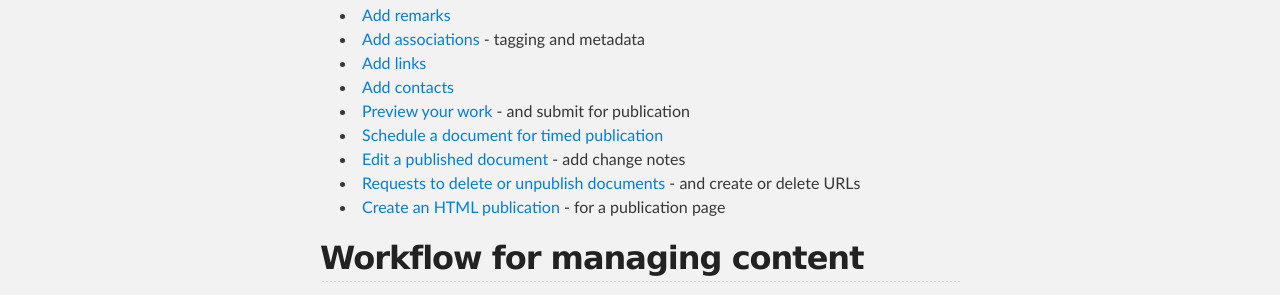
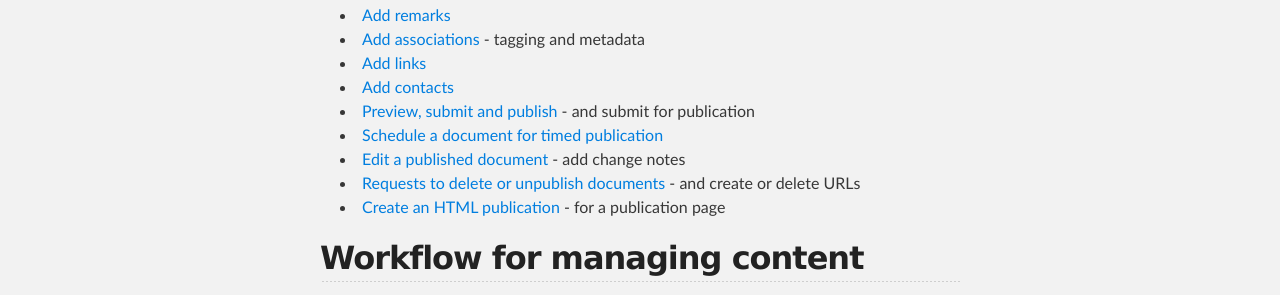
Before and after one commit to alphagov/inside-government-admin-guide, a Jekyll site: the page built from index.md, in a window 1280 px wide. Shown: the part 831-1126 px from the top of the page. Built offline with Jekyll 4.4.1, drawn with Linux system fonts in a browser that asks for light colours.

Commit message:
Update index.md

```diff
--- a/index.md
+++ b/index.md
@@ -26,7 +26,7 @@ title: How to publish content / Index
 * [Add associations](creating-documents/add-associations.html) - tagging and metadata
 * [Add links](creating-documents/add-links.html)
 * [Add contacts](organisations-groups/organisation-home-page.html#add_contacts)
-* [Preview your work](creating-documents/preview-your-work.html) - and submit for publication
+* [Preview, submit and publish](creating-documents/preview-your-work.html) - and submit for publication
 * [Schedule a document for timed publication](creating-documents/scheduled-publishing.html)
 * [Edit a published document](creating-documents/editing-a-doc.html) - add change notes
 * [Requests to delete or unpublish documents](creating-documents/delete-unpublish.html) - and create or delete URLs
```
